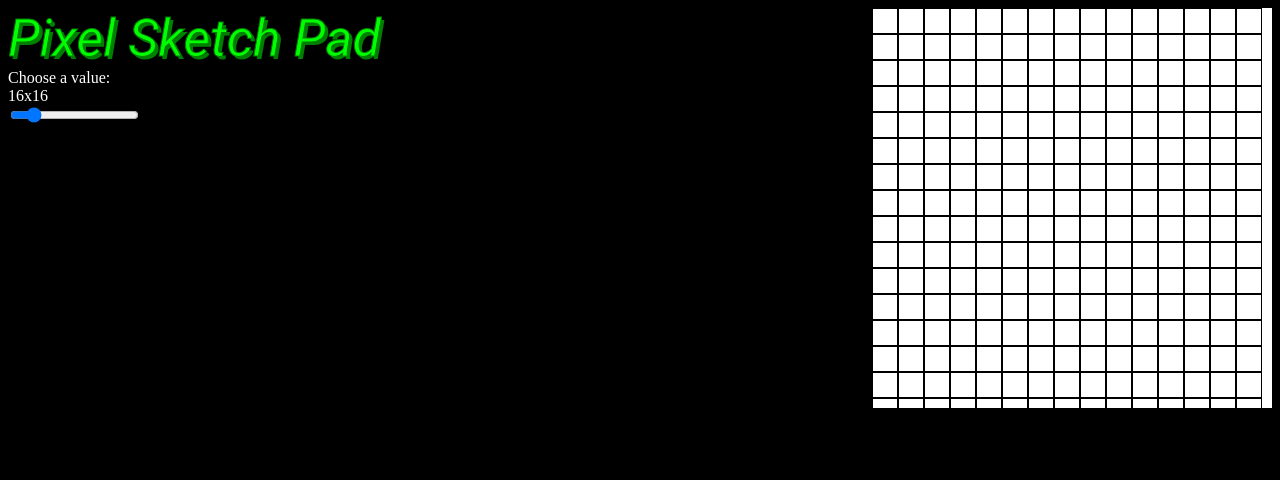
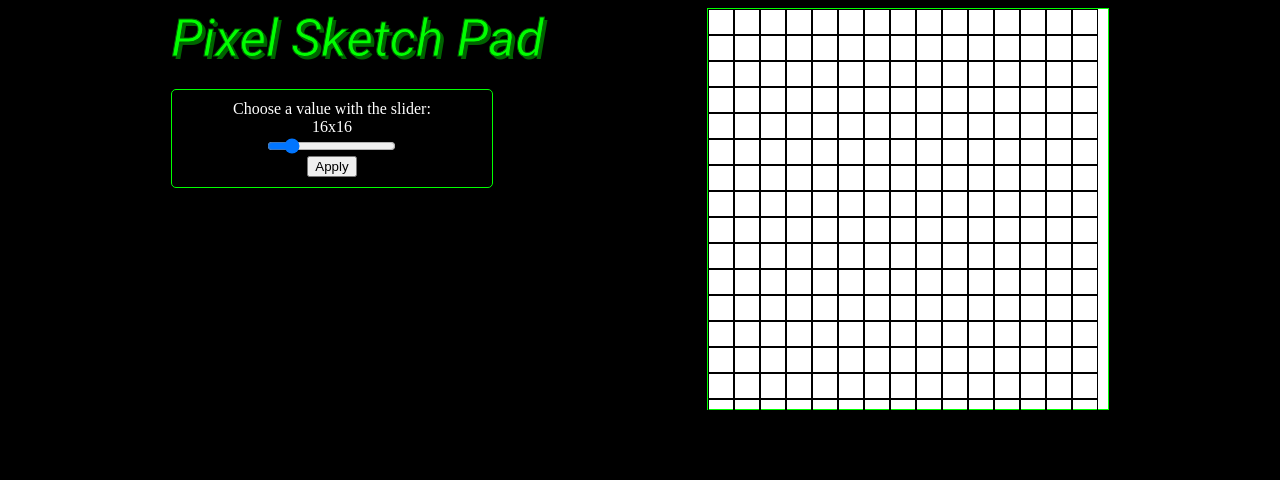
Before and after one commit to kennethcasey88/etch-a-sketch, a plain HTML site: page index.html in a window 1280 px wide. Drawn offline with Linux system fonts and the light colour scheme.

Commit message:
Finished the drawing pad meeting the project requirements, I will continue to pimp out the page as i get better.

```diff
--- a/index.html
+++ b/index.html
@@ -11,9 +11,10 @@
                 Pixel Sketch Pad
             </div>
             <div id="controls">
-                <div>Choose a value:</div>
+                <div>Choose a value with the slider:</div>
                 <div class="grid-size">16x16</div>
                 <input type="range" min="2" max="100" value="16" />
+                <button class="apply">Apply</button>
             </div>
         </div>
         <div id="drawpad">
--- a/index.js
+++ b/index.js
@@ -1,6 +1,9 @@
 let i;
 const container = document.querySelector('#drawpad');
 const cells = document.querySelectorAll('.grid');
+const rangeIn = document.querySelector('input');
+const userInfo = document.querySelector('.grid-size');
+const applyBtn = document.querySelector('.apply');
 
 let grid;
 let user = 16;
@@ -9,6 +12,22 @@ let cellWH;
 let cellColor = '#FFFFFF';
 
 createGrid(user);
+
+function reset() {
+    while(container.firstChild) {
+        container.removeChild(container.lastChild);
+    }
+    createGrid(user);
+}
+
+rangeIn.addEventListener('input', function (e) {
+    user = e.target.value;
+    userInfo.textContent = `${user}x${user}`;
+});
+
+applyBtn.addEventListener('click', function () {
+    reset();
+});
 
 function createGrid(input) {
     cellWH = cellArea(input);
--- a/styles.css
+++ b/styles.css
@@ -1,8 +1,8 @@
 body {
     display: flex;
-    justify-content: space-between;
+    justify-content: space-evenly;
     background-color: black;
-    color: white
+    color: white;
 
 }
 #header {
@@ -12,12 +12,24 @@ body {
     text-align: center;
     color: lime;
     -webkit-text-stroke-width: 1px;
-    -webkit-text-stroke-color: green;
-    text-shadow: 3px 3px green;
+    -webkit-text-stroke-color: darkgreen;
+    text-shadow: 3px 3px darkgreen;
+    margin-bottom: 20px;
 }
 #container {
     display: flex;
     flex-direction: column;
+}
+
+#controls {
+    display: flex;
+    justify-content: center;
+    align-items: center;
+    flex-direction: column;
+    border: 1px solid lime;
+    border-radius: 5px;
+    width: 300px;
+    padding: 10px;
 }
 #drawpad {
     display: flex;
@@ -25,6 +37,7 @@ body {
     background-color: white;
     width: 400px;
     height: 400px;
+    border: 1px solid lime;
 }
 
 .cell {
```
